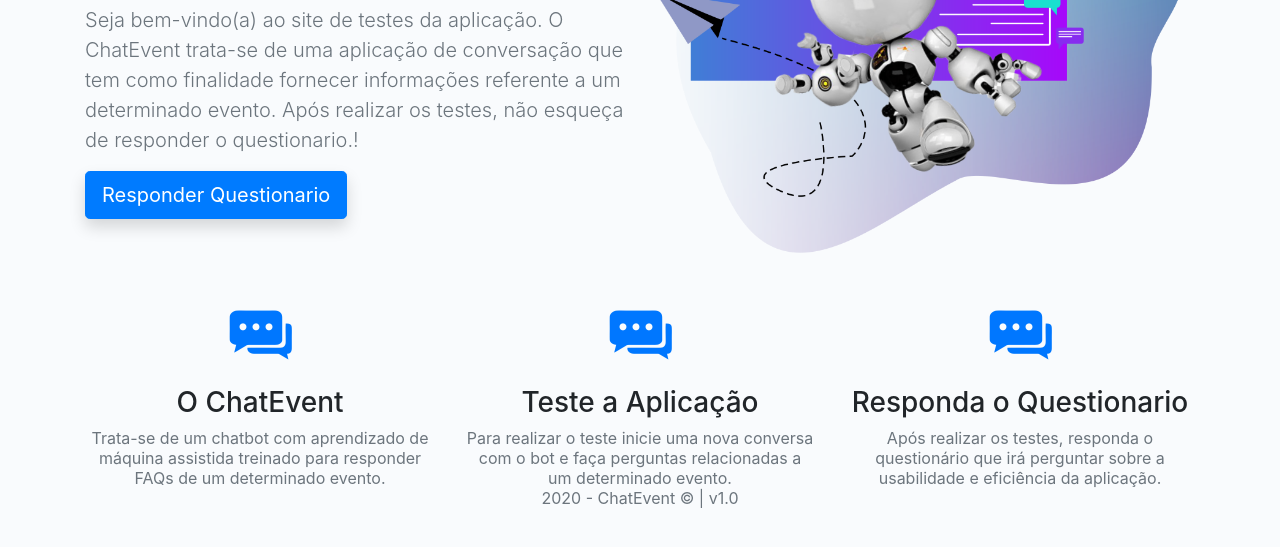
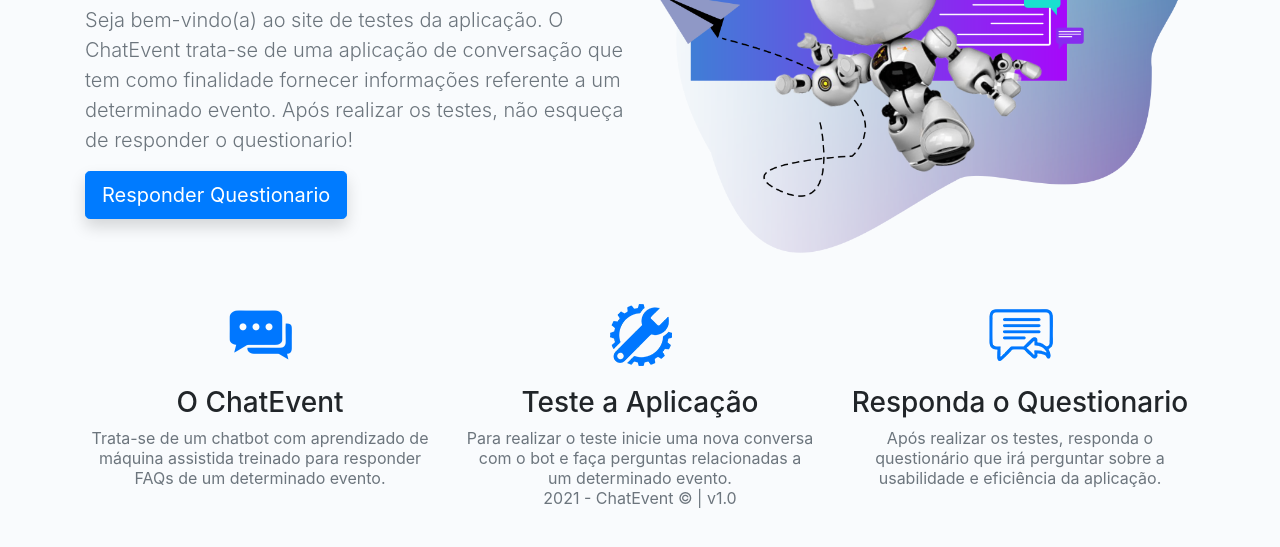
Before and after one commit to mateusdmc/chat-tcc-mateus, a website: page public/index.html in a window 1280 px wide. Shown: the part 297-844 px from the top of the page. Drawn offline with Linux system fonts and the light colour scheme.

Commit message:
Novos Icones

```diff
--- a/public/index.html
+++ b/public/index.html
@@ -53,7 +53,7 @@
   				</div>
   				<div class="col-12 col-md-7 col-lg-6 order-md-1" data-aos="fade-up">
   					<h2 class="display-3 text-center text-md-left">Teste o <span class="text-primary">ChatEvent</span></h2>
-  					<p class="lead text-center text-md-left text-muted mb-6 mb-lg-8">Seja bem-vindo(a) ao site de testes da aplicação. O ChatEvent trata-se de uma aplicação de conversação que tem como finalidade fornecer informações referente a um determinado evento. Após realizar os testes, não esqueça de responder o questionario.!</p>
+  					<p class="lead text-center text-md-left text-muted mb-6 mb-lg-8">Seja bem-vindo(a) ao site de testes da aplicação. O ChatEvent trata-se de uma aplicação de conversação que tem como finalidade fornecer informações referente a um determinado evento. Após realizar os testes, não esqueça de responder o questionario!</p>
   					<div class="text-center text-md-left">
                 <a href="https://docs.google.com/forms/d/e/1FAIpQLScAOsT7SNsVKtbReWkXwBC-AVz_a1q2Z-zZ7o1LjIEcj98kYg/viewform"><button type="button" class="btn btn-primary btn-lg shadow">Responder Questionario</button></a>
             </div>
@@ -80,7 +80,7 @@
           <!--Info 2-->
           <div class="col-12 col-md-4" data-aos="fade-up" data-aos-delay="50">
             <div class="icon text-primary mb-3 espaco-button">
-              <img src="img/icone-1.png">
+              <img src="img/icone-2.png">
             </div>
             <h3>Teste a Aplicação</h3>
             <p class="text-muted mb-6 mb-md-0">
@@ -90,7 +90,7 @@
           <!--Info 3-->
           <div class="col-12 col-md-4" data-aos="fade-up" data-aos-delay="100">
             <div class="icon text-primary mb-3 espaco-button">
-              <img src="img/icone-1.png">
+              <img src="img/icone-3.png">
             </div>
             <h3>Responda o Questionario</h3>
             <p class="text-muted mb-6 mb-md-0">
@@ -105,7 +105,7 @@
     <!--Roda-Pé-->
     <footer class="footer text-center">
       <div class="container">
-        <span class="text-muted">2020 - ChatEvent &copy; | v1.0</span>
+        <span class="text-muted">2021 - ChatEvent &copy; | v1.0</span>
       </div>
     </footer>
     <!--Fim roda-pé-->
```
Also changed, not shown: public/img/icone-2.png (added), public/img/icone-3.png (added).
